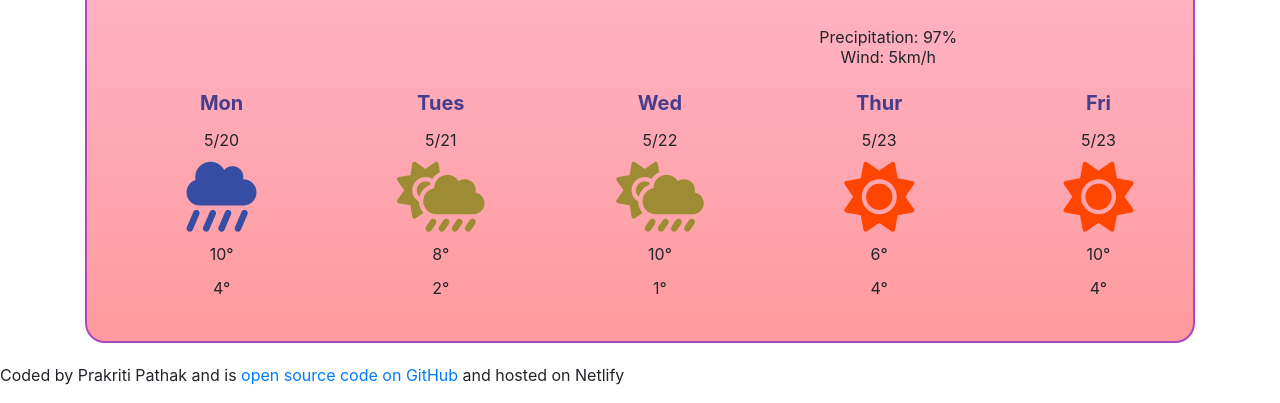
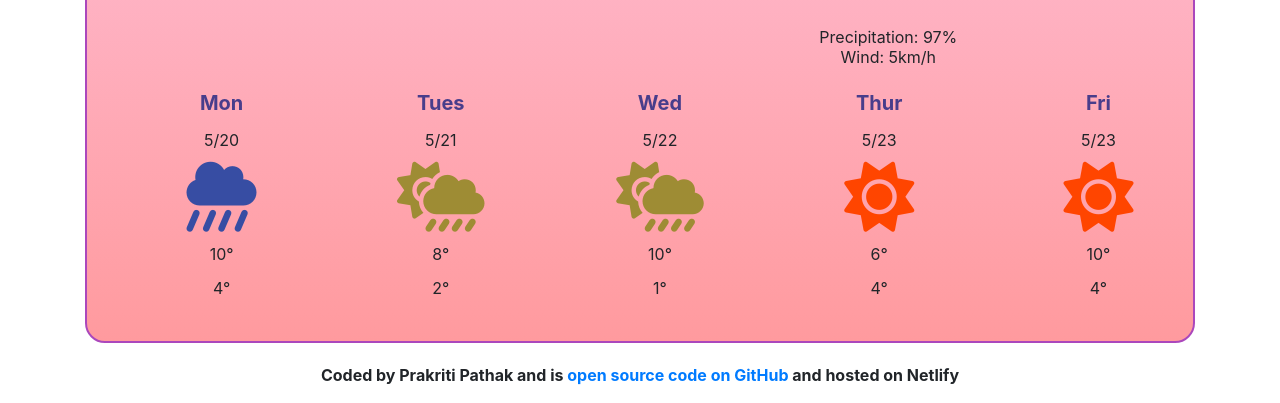
Before and after one commit to prakritipathak/first-project, a plain HTML site: page index.html in a window 1280 px wide. Shown: the part 451-854 px from the top of the page. Drawn offline with nearby package versions, Linux system fonts and the light colour scheme.

Commit message:
styled the paragraph containing the link to GitHub

```diff
--- a/style.css
+++ b/style.css
@@ -22,6 +22,11 @@ li {
   padding: 5px;
   font-size: 16px;
   text-align: center;
+}
+
+p {
+  text-align: center;
+  font-weight: bolder;
 }
 .weather-app {
   border: 2px solid #ab47bc;
```
